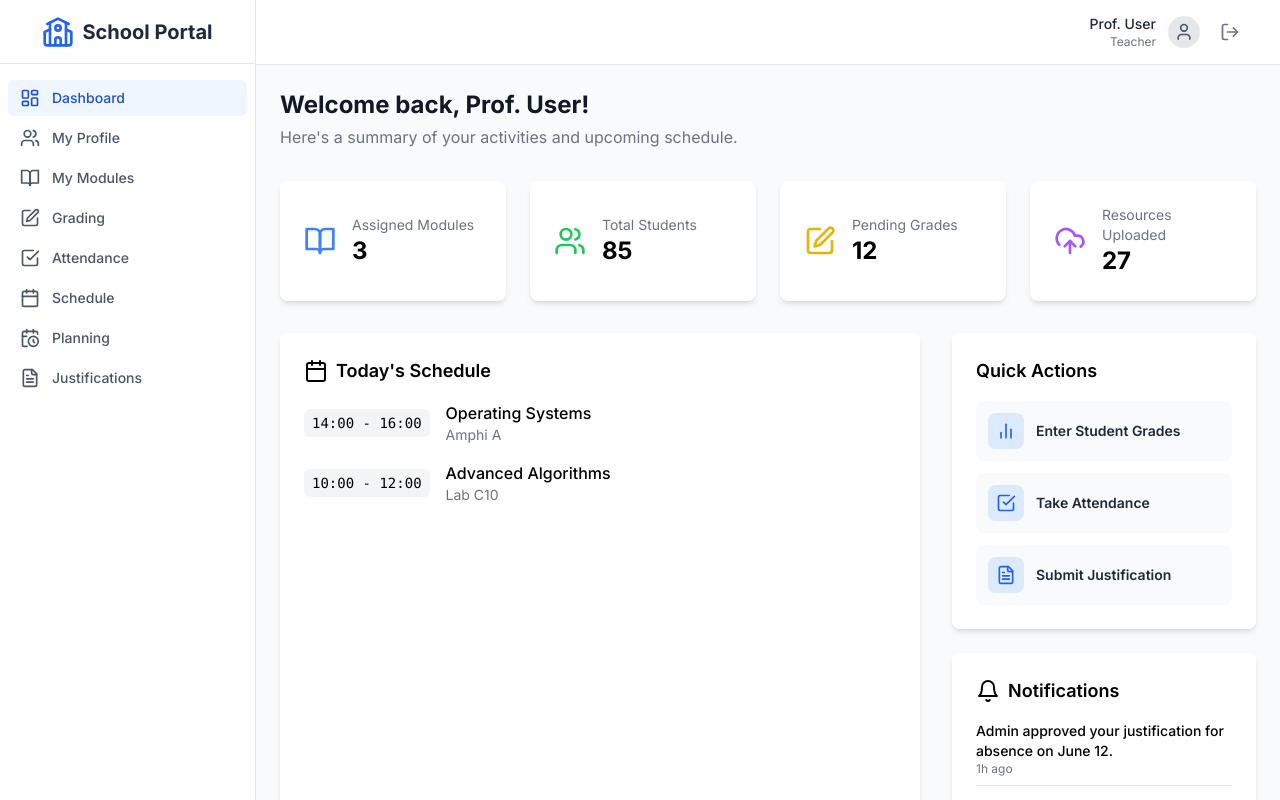
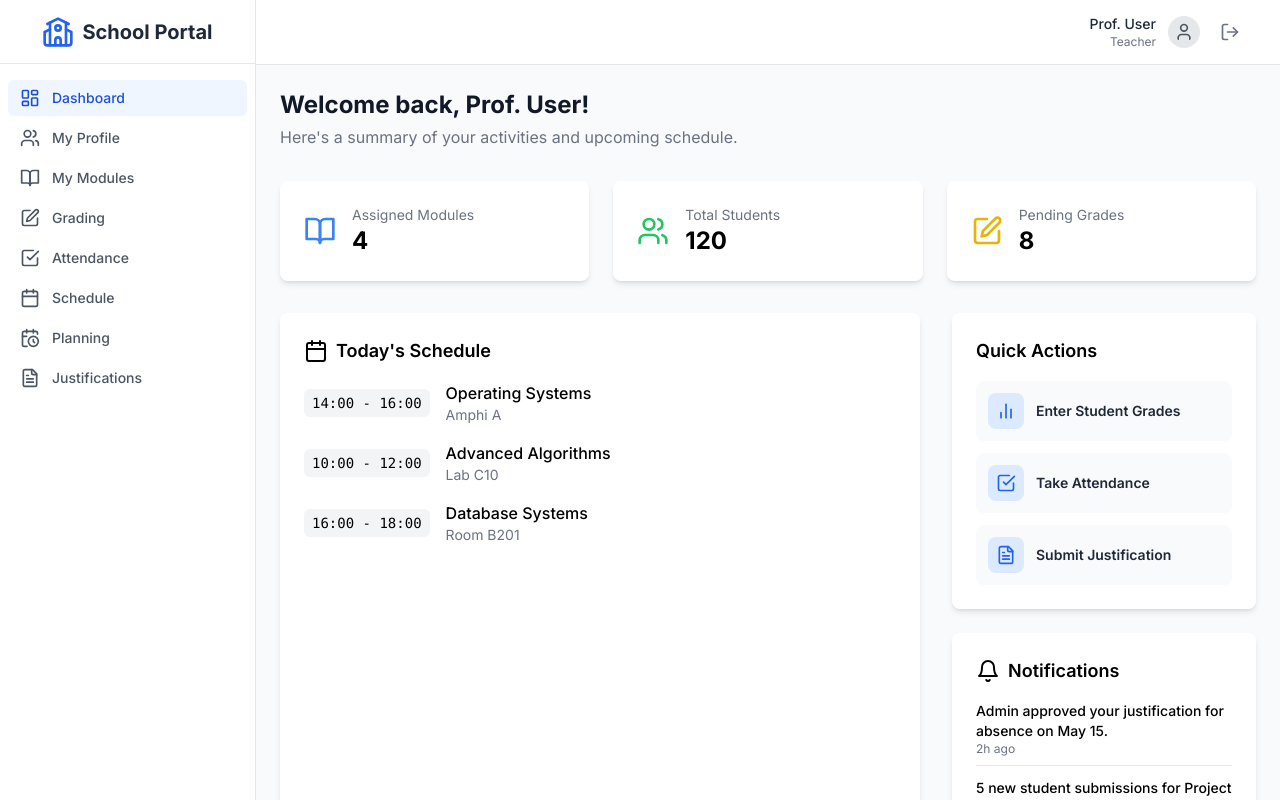
Before and after one commit to RachIM6/RachIM6-Schools_Management_Front_test, a Next.js app in the folder project_home/: page /teacher/dashboard in a window 1280 px wide. Built offline with nearby package versions, Linux system fonts and the light colour scheme; sample sign-in values are in the browser's storage.

Commit message:
feat: update mock dashboard data in TeacherDashboard component for improved accuracy and user experience; adjust assigned modules, total students, and recent notifications

```diff
--- a/project_home/src/pages/TeacherDashboard.tsx
+++ b/project_home/src/pages/TeacherDashboard.tsx
@@ -2,20 +2,22 @@
 import { FC } from 'react';
 import { useTeacher } from '@/context/TeacherContext';
 import { PageHeader } from '@/components/ui/PageHeader';
-import { BookOpen, Users, Edit, UploadCloud, Calendar, Bell, FileText, CheckSquare, BarChart2 } from 'lucide-react';
+import { BookOpen, Users, Edit, Calendar, Bell, FileText, CheckSquare, BarChart2 } from 'lucide-react';
 import Link from 'next/link';
 
 const mockDashboardData = {
-    assignedModules: 3,
-    totalStudents: 85,
-    pendingGrades: 12,
+    assignedModules: 4,
+    totalStudents: 120,
+    pendingGrades: 8,
     upcomingClasses: [
         { time: '14:00 - 16:00', course: 'Operating Systems', location: 'Amphi A' },
         { time: '10:00 - 12:00', course: 'Advanced Algorithms', location: 'Lab C10' },
+        { time: '16:00 - 18:00', course: 'Database Systems', location: 'Room B201' },
     ],
     recentNotifications: [
-        { text: "Admin approved your justification for absence on June 12.", time: "1h ago" },
-        { text: "3 new student submissions for Project Alpha.", time: "5h ago" },
+        { text: "Admin approved your justification for absence on May 15.", time: "2h ago" },
+        { text: "5 new student submissions for Project Alpha.", time: "4h ago" },
+        { text: "Attendance reminder: Class starts in 30 minutes.", time: "1h ago" },
     ],
 };
 
@@ -37,11 +39,10 @@ export const TeacherDashboard: FC = () => {
                 description="Here's a summary of your activities and upcoming schedule."
             />
             {/* Stats Cards */}
-            <div className="grid grid-cols-1 md:grid-cols-2 lg:grid-cols-4 gap-6">
+            <div className="grid grid-cols-1 md:grid-cols-2 lg:grid-cols-3 gap-6">
                 <div className="bg-white dark:bg-gray-800 p-6 rounded-lg shadow-md flex items-center"><BookOpen className="h-8 w-8 text-blue-500 mr-4"/><div className="flex-1"><p className="text-sm text-gray-500">Assigned Modules</p><p className="text-2xl font-bold">{mockDashboardData.assignedModules}</p></div></div>
                 <div className="bg-white dark:bg-gray-800 p-6 rounded-lg shadow-md flex items-center"><Users className="h-8 w-8 text-green-500 mr-4"/><div className="flex-1"><p className="text-sm text-gray-500">Total Students</p><p className="text-2xl font-bold">{mockDashboardData.totalStudents}</p></div></div>
                 <div className="bg-white dark:bg-gray-800 p-6 rounded-lg shadow-md flex items-center"><Edit className="h-8 w-8 text-yellow-500 mr-4"/><div className="flex-1"><p className="text-sm text-gray-500">Pending Grades</p><p className="text-2xl font-bold">{mockDashboardData.pendingGrades}</p></div></div>
-                <div className="bg-white dark:bg-gray-800 p-6 rounded-lg shadow-md flex items-center"><UploadCloud className="h-8 w-8 text-purple-500 mr-4"/><div className="flex-1"><p className="text-sm text-gray-500">Resources Uploaded</p><p className="text-2xl font-bold">27</p></div></div>
             </div>
 
             {/* Main Content Grid */}
```
